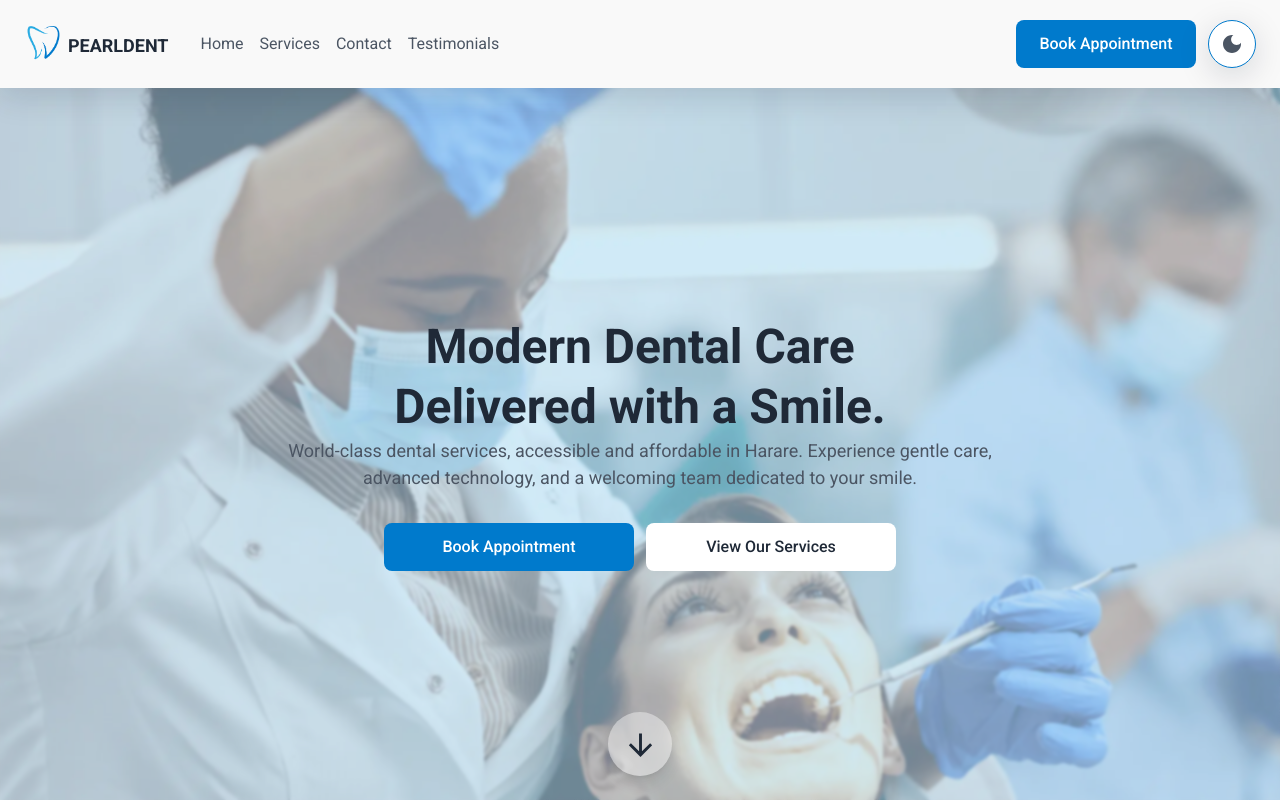
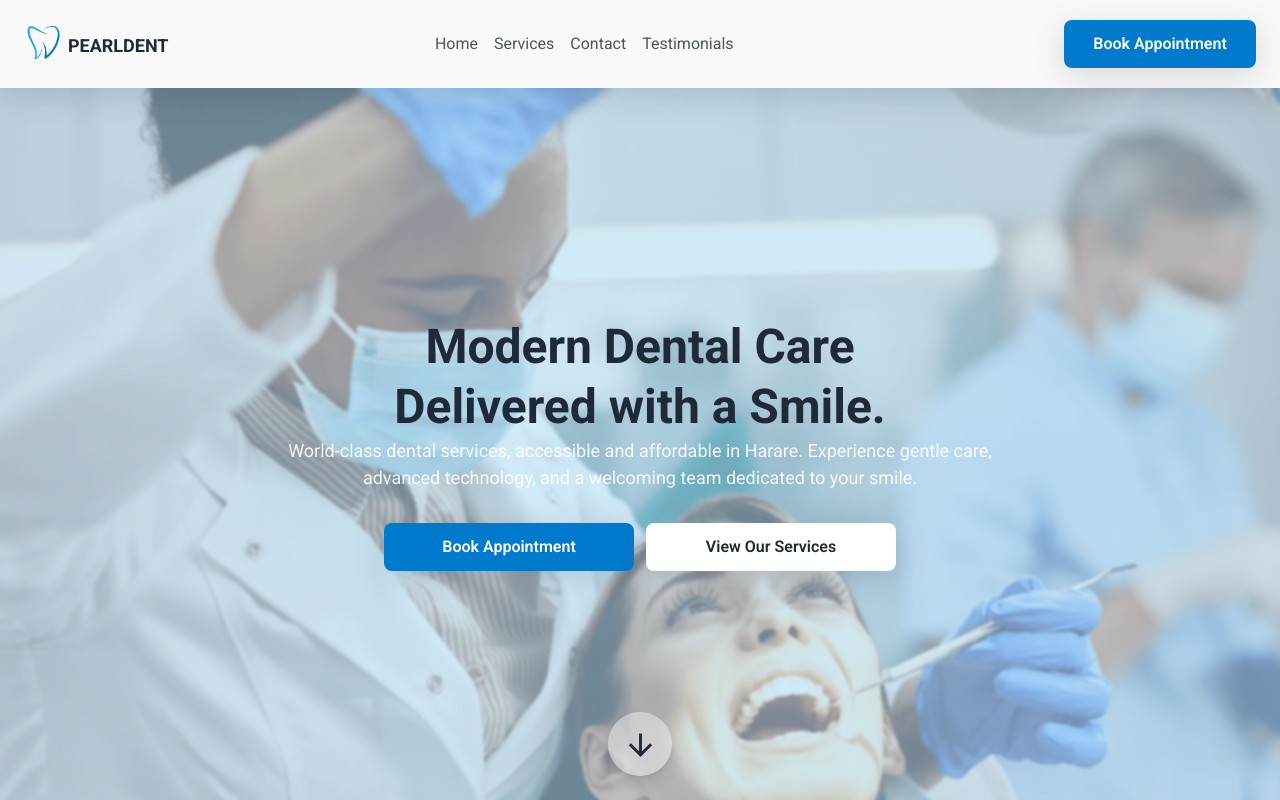
Before and after one commit to VictorKevz/dental-clinic-starter, a React (Vite) app: page / in a window 1280 px wide. Shown: the top 800 px of the page. Built offline with nearby package versions, Linux system fonts and the light colour scheme.

Commit message:
Reuse CTALink in Navbar and Hero sections

```diff
--- /dev/null
+++ b/src/components/CTALink.tsx
@@ -0,0 +1,34 @@
+interface CTALinkProps {
+  text: string;
+  href: string;
+  variant: "primary" | "secondary";
+  icon?: React.ReactNode;
+  className?: string;
+}
+
+export const CTALink = ({
+  variant,
+  text,
+  href,
+  className = "",
+  icon,
+}: CTALinkProps) => {
+  const baseClasses =
+    "h-12 min-w-max w-full w-full gap-1 rounded-lg px-4 [box-shadow:var(--shadow-primary)] dark:hover:scale-95 hover:-translate-x-1 hover:text-[var(--color-text-on-primary)]";
+
+  const variantClasses = {
+    primary:
+      "bg-[var(--color-primary)] text-[var(--color-text-on-primary)] hover:bg-[var(--color-accent)] hover:opacity-90",
+    secondary:
+      "bg-[var(--color-bg)] text-[var(--color-text-primary)] hover:bg-[var(--color-primary)]",
+  };
+  return (
+    <a
+      rel="noopener noreferrer"
+      href={href}
+      className={`${baseClasses} ${variantClasses[variant]} ${className}`}
+    >
+      {icon} {text}
+    </a>
+  );
+};
--- a/src/components/FormButton.tsx
+++ b/src/components/FormButton.tsx
@@ -23,7 +23,7 @@ export const FormButton = ({
   const variantClasses = {
     primary: "bg-[var(--color-primary)] text-[var(--color-text-on-primary)]",
     secondary:
-      "bg-[var(--color-bg-hover)] text-[var(--color-text-primary)] [box-shadow:var(--shadow-primary)]",
+      "bg-[var(--color-bg-hover)] text-[var(--color-text-primary)] border border-[var(--color-muted)] [box-shadow:var(--shadow-primary)]",
   };
 
   return (
--- a/src/components/Stats.tsx
+++ b/src/components/Stats.tsx
@@ -15,7 +15,7 @@ export const Stats = () => {
           </li>
         ))}
       </ul>
-      <figure className="pointer-events-none absolute right-0 -z-10 h-full w-full  opacity-2.5">
+      <figure className="pointer-events-none absolute right-0 -z-10 h-full w-full  opacity-4.5">
         <img
           src={patternRight}
           alt=""
--- a/src/data/footerData.ts
+++ b/src/data/footerData.ts
@@ -138,7 +138,7 @@ export const footerData: FooterData = {
     icon: LocationOn,
   },
   companyInfo: {
-    name: "Zim Smile Dental Clinic",
+    name: "PEARLDENT Dental Clinic",
     tagline: "Your smile is our priority",
     copyright: `© ${new Date().getFullYear()} Zim Smile Dental Clinic. All rights reserved.`,
   },
--- a/src/index.css
+++ b/src/index.css
@@ -87,6 +87,7 @@ a {
   justify-content: center;
   cursor: pointer;
   transition: var(--transition-default);
+  font-weight: 600;
 }
 
 a {
--- a/src/sections/Header/Navbar.tsx
+++ b/src/sections/Header/Navbar.tsx
@@ -1,6 +1,7 @@
 import { useState } from "react";
-import ToggleButton from "../../components/ToggleButton";
+// import ToggleButton from "../../components/ToggleButton";
 import { Close, Menu } from "@mui/icons-material";
+import { CTALink } from "../../components/CTALink";
 
 export const Navbar = () => {
   const [isMenuOpen, setMenuOpen] = useState(false);
@@ -16,21 +17,7 @@ export const Navbar = () => {
   return (
     <div className="w-full sticky top-0 z-100">
       <nav className="w-full flex items-center justify-between relative h-[4.5rem] md:h-[5.5rem] bg-[var(--color-bg-secondary)] [box-shadow:var(--shadow-primary)] px-4 md:px-6 z-100">
-        <div className="w-full flex items-center gap-8">
         <div className="flex items-center gap-1">
-            <button
-              type="button"
-              onClick={toggleMenu}
-              className="text-[var(--color-text-primary)] md:!hidden"
-            >
-              <span>
-                {isMenuOpen ? (
-                  <Close fontSize="large" />
-                ) : (
-                  <Menu fontSize="large" />
-                )}
-              </span>
-            </button>
           <a href="#" className="gap-1">
             <img src="/logo.png" alt="" className="w-8 md:w-10 h-auto" />
             <h1 className="text-lg text-[var(--color-text-primary)] uppercase mt-1">
@@ -41,8 +28,8 @@ export const Navbar = () => {
         <ul
           className={`text-[var(--color-text-secondary)] ${
             isMenuOpen
-                ? "w-full bg-[var(--color-bg-secondary)] px-4 py-6 flex flex-col gap-8 items-center absolute top-full mt-2 left-0 md:relative"
-                : "hidden md:flex items-center gap-4"
+              ? "w-full bg-[var(--color-bg-secondary)] px-4 py-6 flex flex-col gap-8 items-center absolute top-full mt-2 left-0 lg:relative"
+              : "hidden lg:flex items-center gap-4"
           }`}
         >
           {navLinks.map((link) => {
@@ -51,7 +38,7 @@ export const Navbar = () => {
                 <a
                   href={link.url}
                   rel="noopener noreferrer"
-                    className="nav-link relative w-fit text-xl font-bold md:font-normal md:text-base hover:text-[var(--color-accent)]"
+                  className="nav-link relative w-fit text-xl !font-normal md:text-base hover:text-[var(--color-accent)]"
                 >
                   {link.text}
                 </a>
@@ -59,28 +46,36 @@ export const Navbar = () => {
             );
           })}
           <li className="w-full">
-              <a
+            <CTALink
+              text="Book Appointment"
               href="#contact"
-                target="_blank"
-                rel="noopener noreferrer"
-                className="md:!hidden h-8.5 md:h-12  w-full bg-[var(--color-primary)] rounded-lg px-4 text-[var(--color-text-primary)] font-medium border border-transparent hover:border-[var(--color-primary)] hover:bg-transparent"
-              >
-                Book Appointment
-              </a>
+              variant="primary"
+              className="lg:!hidden"
+            />
           </li>
         </ul>
-        </div>
+        <div className="flex items-center justify-end max-w-[15rem] w-full gap-3">
+          <CTALink
+            text="Book Appointment"
+            href="#contact"
+            variant="primary"
+            className="!hidden lg:!flex h-8.5 w-fit lg:h-12 lg:max-w-[12rem] lg:w-full"
+          />
 
-        <div className="flex items-center justify-end max-w-[15rem] w-full gap-3">
-          <a
-            href="#contact"
-            target="_blank"
-            rel="noopener noreferrer"
-            className="!hidden md:!flex h-8.5 w-fit md:h-12 md:max-w-[12rem] md:w-full bg-[var(--color-primary)] rounded-lg px-4 text-[var(--color-text-on-primary)] font-medium border border-transparent hover:border-[var(--color-primary)] hover:bg-transparent"
+          {/* <ToggleButton /> */}
+          <button
+            type="button"
+            onClick={toggleMenu}
+            className="text-[var(--color-text-primary)] lg:!hidden"
           >
-            Book Appointment
-          </a>
-          <ToggleButton />
+            <span>
+              {isMenuOpen ? (
+                <Close fontSize="large" />
+              ) : (
+                <Menu fontSize="large" />
+              )}
+            </span>
+          </button>
         </div>
       </nav>
       {isMenuOpen && (
--- a/src/sections/Hero/Hero.tsx
+++ b/src/sections/Hero/Hero.tsx
@@ -1,5 +1,6 @@
 import { ArrowDownward } from "@mui/icons-material";
 import { motion } from "framer-motion";
+import { CTALink } from "../../components/CTALink";
 
 const Hero = () => {
   return (
@@ -8,28 +9,27 @@ const Hero = () => {
       className="relative w-full h-[calc(100dvh-5.5rem)] flex flex-col items-center justify-center px-4 md:px-6 z-50"
     >
       <header className="text-center max-w-screen-md w-full">
-        <h2 className="text-[var(--color-text-primary)] text-2xl sm:text-5xl">
+        <h2 className="text-[var(--color-text-primary)] text-3xl sm:text-5xl">
           Modern Dental Care <br /> Delivered with a Smile.
         </h2>
-        <p className="text-lg text-[var(--color-text-secondary)]">
+        <p className="text-lg !text-[var(--color-text-on-primary)] opacity-90">
           World-class dental services, accessible and affordable in Harare.
           Experience gentle care, advanced technology, and a welcoming team
           dedicated to your smile.
         </p>
       </header>
-      <footer className="max-w-lg w-full flex flex-col justify-center sm:flex-row gap-3 mt-8">
-        <a
-          href=""
-          className="h-12 w-full font-medium rounded-lg bg-[var(--color-primary)] text-[var(--color-text-on-primary)]"
-        >
-          Book Appointment
-        </a>
-        <a
-          href=""
-          className="h-12 w-full font-medium rounded-lg bg-[var(--color-bg)] text-[var(--color-text-primary)]"
-        >
-          View Our Services
-        </a>
+      <footer className="max-w-lg w-full flex flex-col items-center justify-center sm:flex-row gap-3 mt-8">
+        <div className="max-w-[16rem] w-full">
+          <CTALink text="Book Appointment" href="#contact" variant="primary" />
+        </div>
+
+        <div className="max-w-[16rem] w-full">
+          <CTALink
+            text="View Our Services"
+            href="#services"
+            variant="secondary"
+          />
+        </div>
       </footer>
       <div className="pointer-events-none absolute inset-0 h-full w-full -z-10">
         <picture className="h-full w-full">
```
Also changed, not shown: src/sections/Footer/Footer.tsx (+9 -12 lines). Lines whose indentation alone changed are shown as unchanged.
